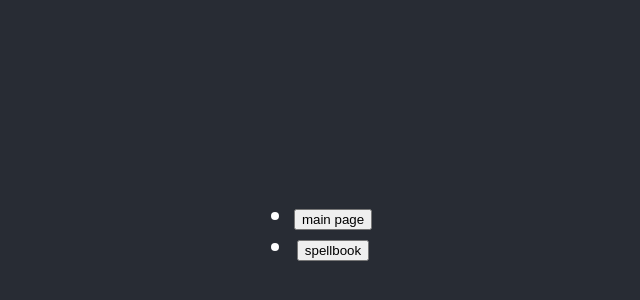
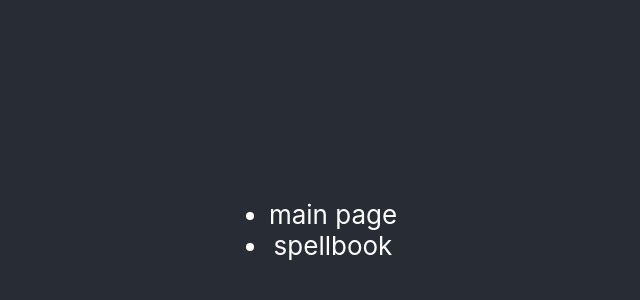
Before and after one commit to WrittenWoods/cobble, a React (Create React App) app: page / in a window 1280 px wide. Shown: the part 170-470 px from the top of the page, without its empty margins (327-967 px from the left). Built offline with nearby package versions, Linux system fonts and the light colour scheme.

Commit message:
some progress towards List component

```diff
--- a/src/App.tsx
+++ b/src/App.tsx
@@ -3,6 +3,7 @@ import './App.css';
 import { starterSheetData } from "./starterSheetData";
 import { oneDimensionalSheet } from "./helpers/oneDimensionalSheet";
 import { NestedBlock, SearchBlock } from "./helpers/interfaces";
+import { parseContent } from "./helpers/parseContent";
 import Sheet from "./Sheet";
 
 function App() {
--- /dev/null
+++ b/src/List.tsx
@@ -0,0 +1,15 @@
+import React, { useState, useEffect } from 'react';
+
+function List ({ listState, listContent }) {
+
+  const [sheet, setSheet, displayed, setDisplayed] = [...listState]
+
+  return (
+    <ul>
+      {listContent.map( e => <li>{e}</li> )}
+    </ul>
+  )
+
+}
+
+export default List;
--- a/src/MenuItem.tsx
+++ b/src/MenuItem.tsx
@@ -17,14 +17,22 @@ function MenuItem ({ sheet, titlePath, displayedMenus, setDisplayedMenus }) {
     return match
   })();
 
+  function handleClick() {
+    if (displayedMenus.some(e => arrayEquals(e, titlePath))) {
+      console.log("this should bring the selected panel to the front")
+    } else {
+      setDisplayedMenus([...displayedMenus, titlePath])
+    }
+  }
+
   function menuItemContent() {
     if (isMatch && typeof contentAtPath === 'string') {
       return titlePath[titlePath.length - 1] + " : " + contentAtPath
     } else if (!isMatch || Array.isArray(contentAtPath)) {
       return (
-        <button onClick={() => setDisplayedMenus([...displayedMenus, titlePath])}>
+        <span onClick={() => handleClick()}>
           {titlePath[titlePath.length - 1]}
-        </button>
+        </span>
       )
     }
   }
--- a/src/Sheet.tsx
+++ b/src/Sheet.tsx
@@ -1,10 +1,12 @@
 import React, { useState, useEffect } from 'react';
 import Menu from "./Menu";
+import List from "./List";
 import Panel from "./Panel";
 
 function Sheet ({ sheet, setSheet }) {
 
   const [displayedMenus, setDisplayedMenus] = useState([[]])
+  const [displayedLists, setDisplayedLists] = useState([])
   const [displayed, setDisplayed] = useState([])
 
   function renderMenu(titlePath) {
@@ -19,8 +21,23 @@ function Sheet ({ sheet, setSheet }) {
     )
   }
 
+  function renderList(listContent) {
+    return (
+      <List
+        sheet={sheet}
+        setSheet={setSheet}
+        displayedLists={displayedLists}
+        setDisplayedLists={setDisplayedLists}
+        listContent={listContent}
+      />
+    )
+  }
+
   useEffect(() => {
-    setDisplayed(displayedMenus.map(titlePath => renderMenu(titlePath)))
+    setDisplayed([
+      ...displayedMenus.map(titlePath => renderMenu(titlePath)),
+      ...displayedLists.map(listItems => renderList(listItems))
+    ])
   }, [displayedMenus]);
 
   return (
```
